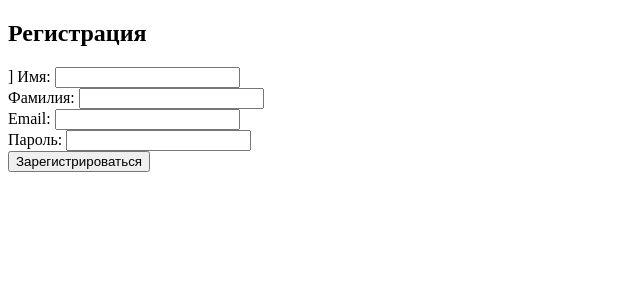
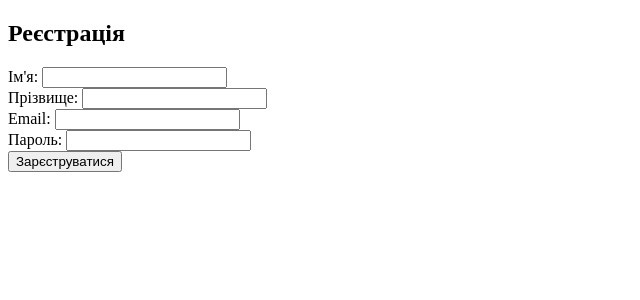
Before and after one commit to halynakov/evently-management-system, a Django app: page /sign-up/ in a window 1280 px wide. Shown: the top 300 px of the page, without its empty margins (0-640 px from the left). Run offline with Django 5.2, Linux system fonts and the light colour scheme.

Commit message:
form ua translation; db is_superuser default value

```diff
--- a/Evently/verification/templates/verification/register.html
+++ b/Evently/verification/templates/verification/register.html
@@ -3,16 +3,16 @@
   <head>
     <meta charset="UTF-8" />
     <meta name="viewport" content="width=device-width, initial-scale=1.0" />
-    <title>Регистрация</title>
+    <title>Реєстрація</title>
   </head>
   <body>
-    <h2>Регистрация</h2>
-    <form id="registerForm">]
-      <label for="first_name">Имя:</label>
+    <h2>Реєстрація</h2>
+    <form id="registerForm">
+      <label for="first_name">Ім'я:</label>
       <input type="text" id="first_name" name="first_name" required />
       <br />
 
-      <label for="last_name">Фамилия:</label>
+      <label for="last_name">Прізвище:</label>
       <input type="text" id="last_name" name="last_name" required />
       <br />
 
@@ -24,7 +24,7 @@
       <input type="password" id="password" name="password" required />
       <br />
 
-      <button type="submit">Зарегистрироваться</button>
+      <button type="submit">Зарєструватися</button>
     </form>
 
     <p id="responseMessage"></p>
```
Also changed, not shown: Evently/db.sqlite3.
